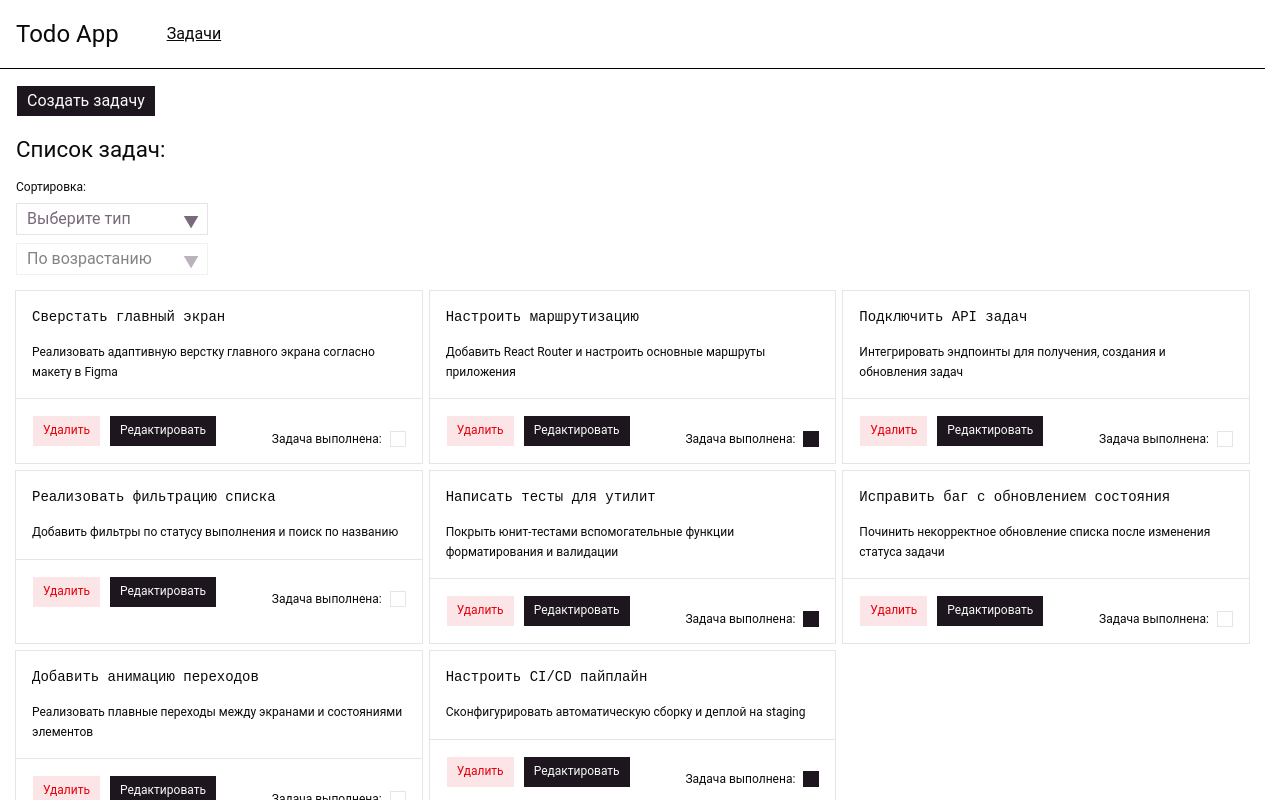
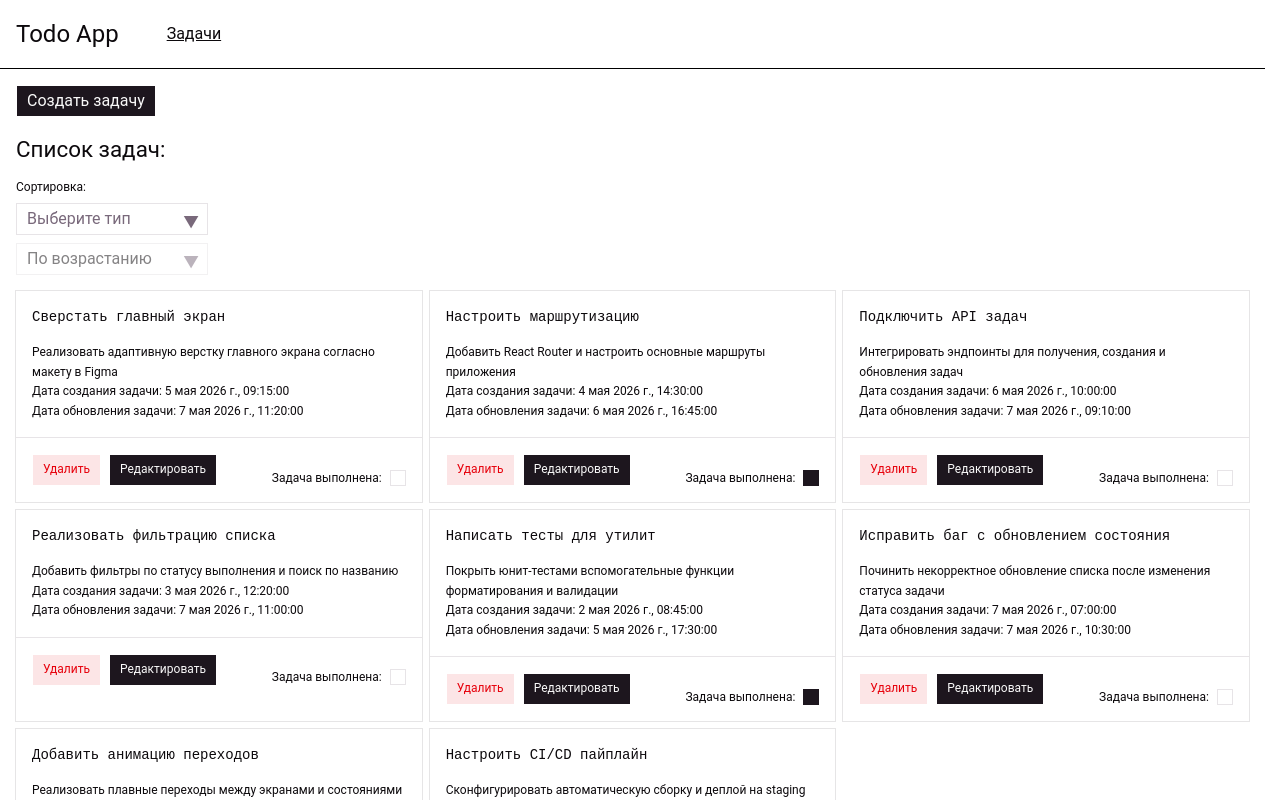
Before and after one commit to rainbowfieldholograph/Rtk-todo-app, a React (Vite) app: page /todos in a window 1280 px wide. Shown: the top 800 px of the page. Built offline with nearby package versions, Linux system fonts and the light colour scheme; some icons are missing.

Commit message:
add createdAt and updatedAt to todos

```diff
--- a/src/features/todos/config/mock-todos.json
+++ b/src/features/todos/config/mock-todos.json
@@ -3,48 +3,64 @@
     "id": "1",
     "title": "Сверстать главный экран",
     "description": "Реализовать адаптивную верстку главного экрана согласно макету в Figma",
-    "completed": false
+    "completed": false,
+    "createdAt": "2026-05-05T09:15:00.000Z",
+    "updatedAt": "2026-05-07T11:20:00.000Z"
   },
   {
     "id": "2",
     "title": "Настроить маршрутизацию",
     "description": "Добавить React Router и настроить основные маршруты приложения",
-    "completed": true
+    "completed": true,
+    "createdAt": "2026-05-04T14:30:00.000Z",
+    "updatedAt": "2026-05-06T16:45:00.000Z"
   },
   {
     "id": "3",
     "title": "Подключить API задач",
     "description": "Интегрировать эндпоинты для получения, создания и обновления задач",
-    "completed": false
+    "completed": false,
+    "createdAt": "2026-05-06T10:00:00.000Z",
+    "updatedAt": "2026-05-07T09:10:00.000Z"
   },
   {
     "id": "4",
     "title": "Реализовать фильтрацию списка",
     "description": "Добавить фильтры по статусу выполнения и поиск по названию",
-    "completed": false
+    "completed": false,
+    "createdAt": "2026-05-03T12:20:00.000Z",
+    "updatedAt": "2026-05-07T11:00:00.000Z"
   },
   {
     "id": "5",
     "title": "Написать тесты для утилит",
     "description": "Покрыть юнит-тестами вспомогательные функции форматирования и валидации",
-    "completed": true
+    "completed": true,
+    "createdAt": "2026-05-02T08:45:00.000Z",
+    "updatedAt": "2026-05-05T17:30:00.000Z"
   },
   {
     "id": "6",
     "title": "Исправить баг с обновлением состояния",
     "description": "Починить некорректное обновление списка после изменения статуса задачи",
-    "completed": false
+    "completed": false,
+    "createdAt": "2026-05-07T07:00:00.000Z",
+    "updatedAt": "2026-05-07T10:30:00.000Z"
   },
   {
     "id": "7",
     "title": "Добавить анимацию переходов",
     "description": "Реализовать плавные переходы между экранами и состояниями элементов",
-    "completed": false
+    "completed": false,
+    "createdAt": "2026-05-01T11:10:00.000Z",
+    "updatedAt": "2026-05-06T13:20:00.000Z"
   },
   {
     "id": "8",
     "title": "Настроить CI/CD пайплайн",
     "description": "Сконфигурировать автоматическую сборку и деплой на staging",
-    "completed": true
+    "completed": true,
+    "createdAt": "2026-05-04T15:40:00.000Z",
+    "updatedAt": "2026-05-07T08:15:00.000Z"
   }
 ]
--- a/src/features/todos/model/todos-slice.ts
+++ b/src/features/todos/model/todos-slice.ts
@@ -12,6 +12,10 @@ type Todo = {
   title: string;
   description: string;
   completed: boolean;
+  /** ISO 8601 с миллисекундами (2026-05-07T10:30:00.000Z) */
+  createdAt: string;
+  /** ISO 8601 с миллисекундами (2026-05-07T10:30:00.000Z) */
+  updatedAt: string;
 };
 type TodosEntityState = {
   entities: Record<TodoId, Todo>;
@@ -71,7 +75,14 @@ const todosSlice = createSlice({
         >,
       ) => {
         const id = crypto.randomUUID();
-        const createdTodo = { id, ...action.payload };
+        const dateNowISO = new Date().toISOString();
+
+        const createdTodo: Todo = {
+          id,
+          ...action.payload,
+          createdAt: dateNowISO,
+          updatedAt: dateNowISO,
+        };
 
         state.items.entities[id] = createdTodo;
         state.items.ids.push(id);
@@ -104,7 +115,11 @@ const todosSlice = createSlice({
         const todo = state.items.entities[id];
         if (!todo) return;
 
-        state.items.entities[id] = { ...todo, ...fields };
+        state.items.entities[id] = {
+          ...todo,
+          ...fields,
+          updatedAt: new Date().toISOString(),
+        };
       },
     );
 
--- a/src/features/todos/ui/todo-item/todo-item.tsx
+++ b/src/features/todos/ui/todo-item/todo-item.tsx
@@ -9,8 +9,9 @@ import {
   CardTitle,
 } from "~/shared/ui/kit/card";
 import { TodoEditor } from "../todo-editor";
+import { TodoCompletedCheckbox } from "./todo-completed-checkbox";
+import { dateTimeFormatter } from "~/shared/lib/date";
 import styles from "./todo-item.module.css";
-import { TodoCompletedCheckbox } from "./todo-completed-checkbox";
 
 namespace TodoItem {
   export type Props = { todo: Todo };
@@ -18,9 +19,15 @@ namespace TodoItem {
 
 const TodoItem = (props: TodoItem.Props) => {
   const { todo } = props;
-  const { id, title, description } = todo;
+  const { id, title, description, createdAt, updatedAt } = todo;
 
   const dispatch = useDispatch();
+
+  const isUpdated = updatedAt !== createdAt;
+  const createdAtFormatted = dateTimeFormatter.format(new Date(createdAt));
+  const updatedAtFormatted = isUpdated
+    ? dateTimeFormatter.format(new Date(updatedAt))
+    : null;
 
   const handleRemove = () => {
     dispatch(todosSlice.actions.removeTodo({ id }));
@@ -33,6 +40,10 @@ const TodoItem = (props: TodoItem.Props) => {
       </CardHeader>
       <CardContent>
         <div>{description}</div>
+        <div>Дата создания задачи: {createdAtFormatted}</div>
+        {updatedAtFormatted ? (
+          <div>Дата обновления задачи: {updatedAtFormatted}</div>
+        ) : null}
       </CardContent>
       <CardFooter>
         <div className={styles.footerStart}>
--- /dev/null
+++ b/src/shared/lib/date.ts
@@ -0,0 +1,6 @@
+const dateTimeFormatter = new Intl.DateTimeFormat("ru-RU", {
+  dateStyle: "medium",
+  timeStyle: "medium",
+});
+
+export { dateTimeFormatter };
```
